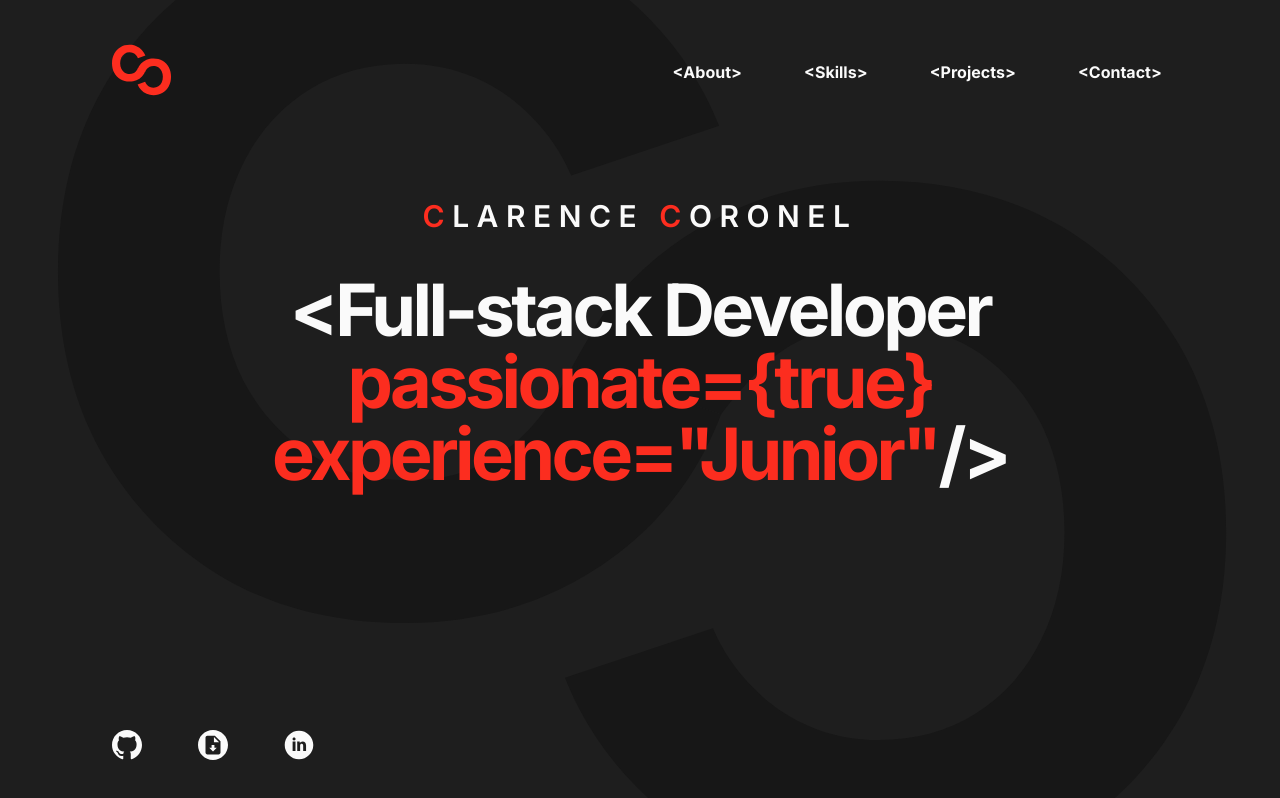
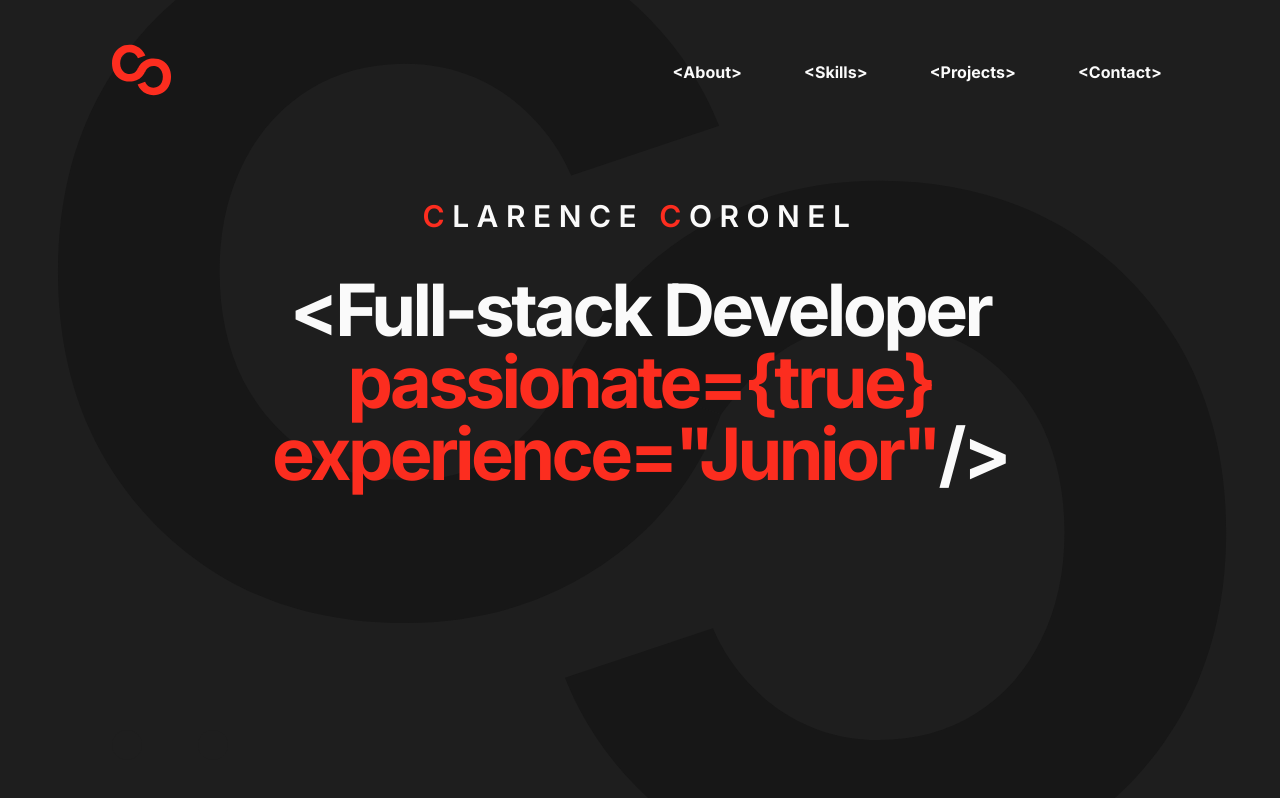
Before and after one commit to clarence-coronel/portfolio-2024, a Next.js app: page / in a window 1280 px wide. Shown: the top 798 px of the page. Built offline with nearby package versions, Linux system fonts and the light colour scheme.

Commit message:
chore: clean up icons and add inner & outer props

```diff
--- a/src/components/icons/email-icon.tsx
+++ b/src/components/icons/email-icon.tsx
@@ -1,11 +1,12 @@
 import React from "react";
+import { IconProps } from "@/interfaces/interfaces";
 
-interface EmailIconProps extends React.SVGProps<SVGSVGElement> {
-  size?: number;
-  innerColor: string;
-}
-
-const EmailIcon = ({ size = 40, innerColor, ...props }: EmailIconProps) => {
+const EmailIcon = ({
+  size = 40,
+  innerColor,
+  outerColor,
+  ...props
+}: IconProps) => {
   return (
     <svg
       width={size}
@@ -21,8 +22,7 @@ const EmailIcon = ({ size = 40, innerColor, ...props }: EmailIconProps) => {
           fillRule="evenodd"
           clipRule="evenodd"
           d="M16 32C24.8366 32 32 24.8366 32 16C32 7.16344 24.8366 0 16 0C7.16344 0 0 7.16344 0 16C0 24.8366 7.16344 32 16 32ZM6.18526 10.1053C6.18526 9.02456 7.05965 8.14035 8.14035 8.14035H23.8596C24.9404 8.14035 25.8246 9.02456 25.8246 10.1053V21.8947C25.8246 22.9754 24.9404 23.8596 23.8596 23.8596H8.14035C7.05965 23.8596 6.17544 22.9754 6.17544 21.8947L6.18526 10.1053ZM16 16.9825L23.8596 12.0702V10.1053L16 15.0175L8.14035 10.1053V12.0702L16 16.9825Z"
-          fill="currentColor"
-          className="duration-200"
+          fill={outerColor}
         />
       </g>
     </svg>
--- a/src/components/icons/file-icon.tsx
+++ b/src/components/icons/file-icon.tsx
@@ -1,16 +1,12 @@
 import React from "react";
-
-interface FileIconProps extends React.SVGProps<SVGSVGElement> {
-  size?: number;
-  innerColor: string;
-}
+import { IconProps } from "@/interfaces/interfaces";
 
 const FileIcon = ({
   size = 40,
   innerColor,
-
+  outerColor,
   ...props
-}: FileIconProps) => {
+}: IconProps) => {
   return (
     <svg
       width={size}
@@ -24,22 +20,13 @@ const FileIcon = ({
         d="M32 16C32 24.8366 24.8366 32 16 32C7.16344 32 0 24.8366 0 16C0 7.16344 7.16344 0 16 0C24.8366 0 32 7.16344 32 16Z"
         fill={innerColor}
       />
-      <path
-        d="M12 19L16 23L20 19H17.5V16H14.5V19H12Z"
-        fill="currentColor"
-        className="duration-200"
-      />
-      <path
-        d="M17 7.5V13H22.5L17 7.5Z"
-        fill="currentColor"
-        className="duration-200"
-      />
+      <path d="M12 19L16 23L20 19H17.5V16H14.5V19H12Z" fill={outerColor} />
+      <path d="M17 7.5V13H22.5L17 7.5Z" fill={outerColor} />
       <path
         fillRule="evenodd"
         clipRule="evenodd"
         d="M16 32C24.8366 32 32 24.8366 32 16C32 7.16344 24.8366 0 16 0C7.16344 0 0 7.16344 0 16C0 24.8366 7.16344 32 16 32ZM10 6H18L24 12V24C24 25.11 23.11 26 22 26H10C8.89 26 8 25.11 8 24V8C8 6.89 8.89 6 10 6Z"
-        fill="currentColor"
-        className="duration-200"
+        fill={outerColor}
       />
     </svg>
   );
--- a/src/components/icons/git-icon.tsx
+++ b/src/components/icons/git-icon.tsx
@@ -1,16 +1,12 @@
 import React from "react";
-
-interface GitIconProps extends React.SVGProps<SVGSVGElement> {
-  size?: number;
-  innerColor: string;
-}
+import { IconProps } from "@/interfaces/interfaces";
 
 const GitIcon = ({
   size = 40,
   innerColor,
-
+  outerColor,
   ...props
-}: GitIconProps) => {
+}: IconProps) => {
   return (
     <svg
       width={size}
@@ -27,8 +23,7 @@ const GitIcon = ({
           fillRule="evenodd"
           clipRule="evenodd"
           d="M16 0C7.16 0 0 7.16 0 16C0 23.08 4.58 29.06 10.94 31.18C11.74 31.32 12.04 30.84 12.04 30.42C12.04 30.04 12.02 28.78 12.02 27.44C8 28.18 6.96 26.46 6.64 25.56C6.46 25.1 5.68 23.68 5 23.3C4.44 23 3.64 22.26 4.98 22.24C6.24 22.22 7.14 23.4 7.44 23.88C8.88 26.3 11.18 25.62 12.1 25.2C12.24 24.16 12.66 23.46 13.12 23.06C9.56 22.66 5.84 21.28 5.84 15.16C5.84 13.42 6.46 11.98 7.48 10.86C7.32 10.46 6.76 8.82 7.64 6.62C7.64 6.62 8.98 6.2 12.04 8.26C13.32 7.9 14.68 7.72 16.04 7.72C17.4 7.72 18.76 7.9 20.04 8.26C23.1 6.18 24.44 6.62 24.44 6.62C25.32 8.82 24.76 10.46 24.6 10.86C25.62 11.98 26.24 13.4 26.24 15.16C26.24 21.3 22.5 22.66 18.94 23.06C19.52 23.56 20.02 24.52 20.02 26.02C20.02 28.16 20 29.88 20 30.42C20 30.84 20.3 31.34 21.1 31.18C24.2762 30.1076 27.0362 28.0662 28.9916 25.3432C30.9469 22.6201 31.999 19.3524 32 16C32 7.16 24.84 0 16 0Z"
-          fill="currentColor"
-          className="duration-200"
+          fill={outerColor}
         />
       </g>
     </svg>
--- a/src/components/icons/linkedin-icon.tsx
+++ b/src/components/icons/linkedin-icon.tsx
@@ -1,10 +1,12 @@
 import React from "react";
+import { IconProps } from "@/interfaces/interfaces";
 
-interface LinkedinIconProps extends React.SVGProps<SVGSVGElement> {
-  size?: number;
-}
-
-const LinkedinIcon = ({ size = 40, ...props }: LinkedinIconProps) => {
+const LinkedinIcon = ({
+  size = 40,
+  innerColor,
+  outerColor,
+  ...props
+}: IconProps) => {
   return (
     <svg
       width={size}
@@ -16,8 +18,7 @@ const LinkedinIcon = ({ size = 40, ...props }: LinkedinIconProps) => {
     >
       <path
         d="M16.0001 0.761963C7.58419 0.761963 0.761963 7.58419 0.761963 16.0001C0.761963 24.4159 7.58419 31.2382 16.0001 31.2382C24.4159 31.2382 31.2382 24.4159 31.2382 16.0001C31.2382 7.58419 24.4159 0.761963 16.0001 0.761963ZM12.2699 22.3159H9.18418V12.3858H12.2699V22.3159ZM10.708 11.1667C9.73339 11.1667 9.10323 10.4762 9.10323 9.62228C9.10323 8.75085 9.75244 8.08101 10.7477 8.08101C11.7429 8.08101 12.3524 8.75085 12.3715 9.62228C12.3715 10.4762 11.7429 11.1667 10.708 11.1667ZM23.5397 22.3159H20.454V16.8128C20.454 15.5318 20.0064 14.662 18.8905 14.662C18.0382 14.662 17.5318 15.2509 17.308 15.8175C17.2255 16.0191 17.2048 16.3048 17.2048 16.5889V22.3143H14.1175V15.5524C14.1175 14.3128 14.0778 13.2762 14.0366 12.3842H16.7175L16.8588 13.7635H16.9207C17.327 13.1159 18.3223 12.1604 19.9874 12.1604C22.0175 12.1604 23.5397 13.5207 23.5397 16.4445V22.3159Z"
-        fill="currentColor"
-        className="duration-200"
+        fill={outerColor}
       />
     </svg>
   );
--- a/src/components/icons/logo-icon.tsx
+++ b/src/components/icons/logo-icon.tsx
@@ -1,8 +1,7 @@
 import React from "react";
+import { IconProps } from "@/interfaces/interfaces";
 
-interface LogoIconProps extends React.SVGProps<SVGSVGElement> {
-  size?: number;
-  innerColor: string;
+interface LogoIconProps extends IconProps {
   type?: "bg1" | "bg2" | "reg";
 }
 
```
